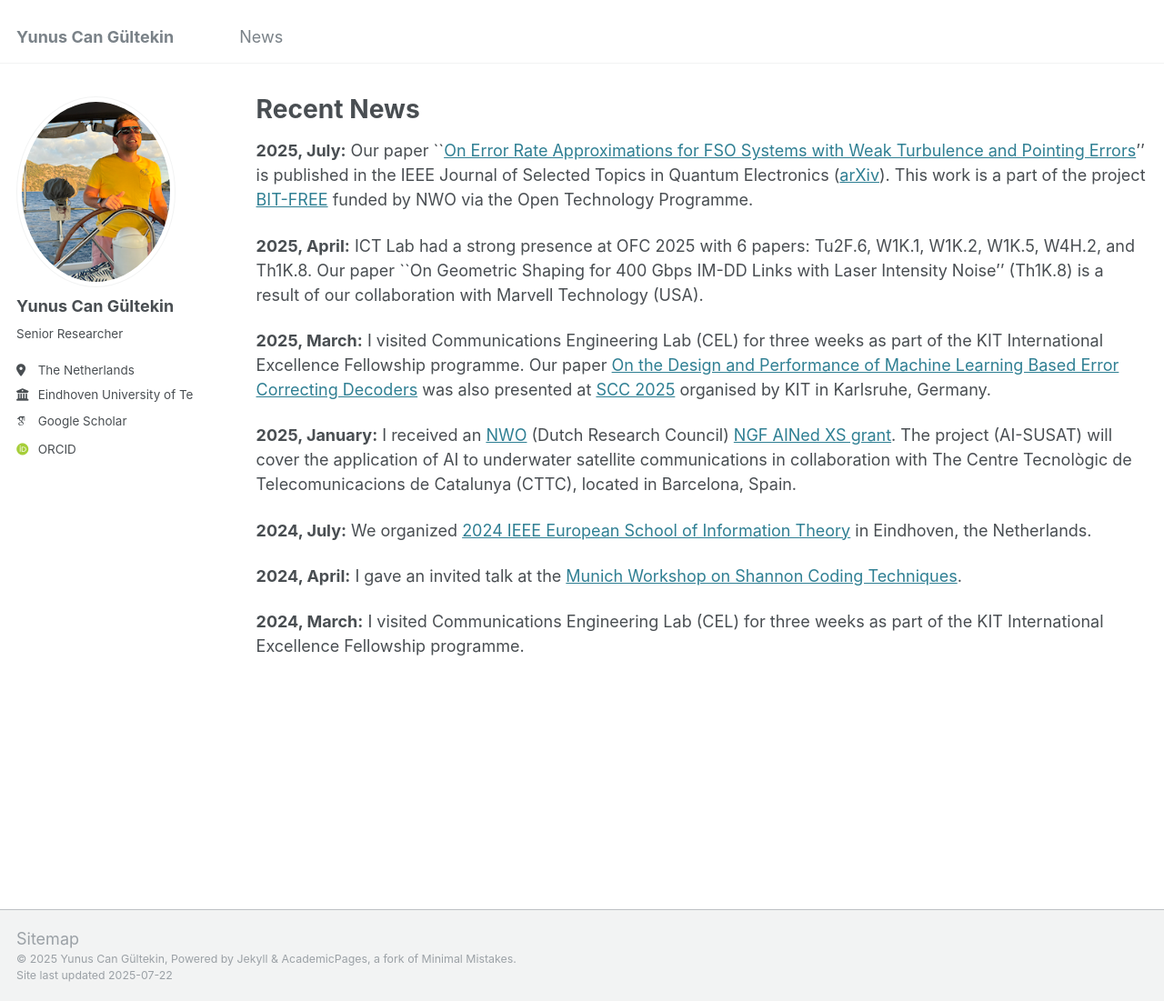
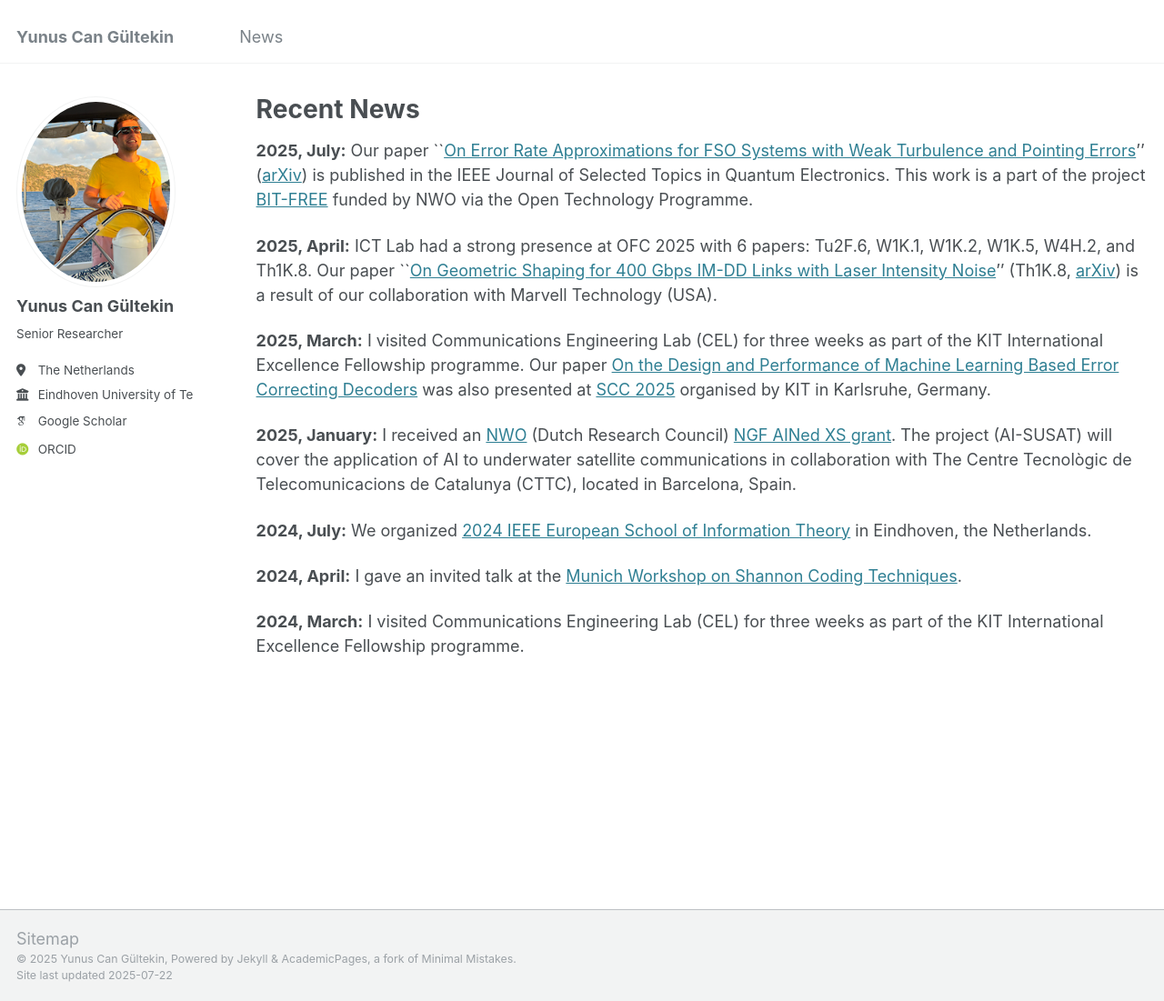
Before and after one commit to ycgultekin/ycgultekin.github.io, a Jekyll site: the page built from _pages/news.md, in a window 1280 px wide and 1101 px high. Shown: the whole window at 91% size. Built offline with Jekyll 4.4.1, drawn with Linux system fonts in a browser that asks for light colours; some web fonts are replaced.

Commit message:
ofc 2025

```diff
--- a/_pages/news.md
+++ b/_pages/news.md
@@ -10,9 +10,9 @@ redirect_from:
 
 {% include base_path %}
 
-**2025, July:** Our paper ``[On Error Rate Approximations for FSO Systems with Weak Turbulence and Pointing Errors](https://ieeexplore.ieee.org/abstract/document/11083585)'' is published in the IEEE Journal of Selected Topics in Quantum Electronics ([arXiv](https://arxiv.org/abs/2506.19627)). This work is a part of the project [BIT-FREE](https://research.tue.nl/en/projects/hybrid-coded-modulation-for-reliable-and-power-efficient-coherent) funded by NWO via the Open Technology Programme.
+**2025, July:** Our paper ``[On Error Rate Approximations for FSO Systems with Weak Turbulence and Pointing Errors](https://ieeexplore.ieee.org/abstract/document/11083585)'' ([arXiv](https://arxiv.org/abs/2506.19627)) is published in the IEEE Journal of Selected Topics in Quantum Electronics. This work is a part of the project [BIT-FREE](https://research.tue.nl/en/projects/hybrid-coded-modulation-for-reliable-and-power-efficient-coherent) funded by NWO via the Open Technology Programme.
 
-**2025, April:** ICT Lab had a strong presence at OFC 2025 with 6 papers: Tu2F.6, W1K.1, W1K.2, W1K.5, W4H.2, and Th1K.8. Our paper ``On Geometric Shaping for 400 Gbps IM-DD Links with Laser Intensity Noise'' (Th1K.8) is a result of our collaboration with Marvell Technology (USA).
+**2025, April:** ICT Lab had a strong presence at OFC 2025 with 6 papers: Tu2F.6, W1K.1, W1K.2, W1K.5, W4H.2, and Th1K.8. Our paper ``[On Geometric Shaping for 400 Gbps IM-DD Links with Laser Intensity Noise](https://ieeexplore.ieee.org/document/11046783)'' (Th1K.8, [arXiv](https://arxiv.org/abs/2504.17433)) is a result of our collaboration with Marvell Technology (USA).
 
 **2025, March:** I visited Communications Engineering Lab (CEL) for three weeks as part of the KIT International Excellence Fellowship programme. Our paper [On the Design and Performance of Machine Learning Based Error Correcting Decoders](https://arxiv.org/abs/2410.15899) was also presented at [SCC 2025](https://scc2025.net/) organised by KIT in Karlsruhe, Germany.
 
```
